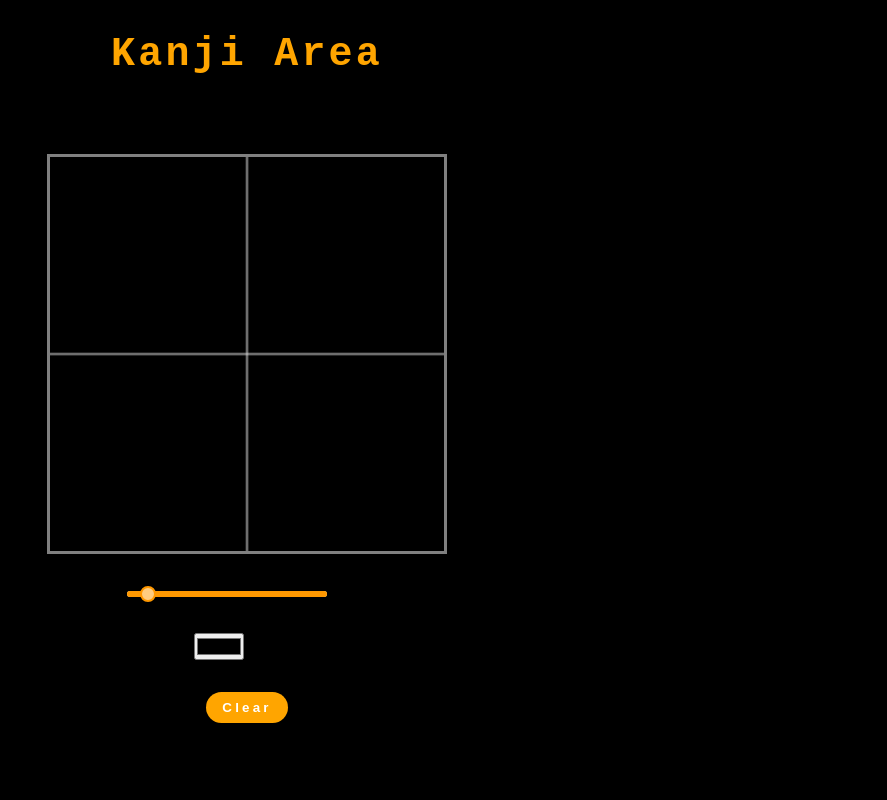
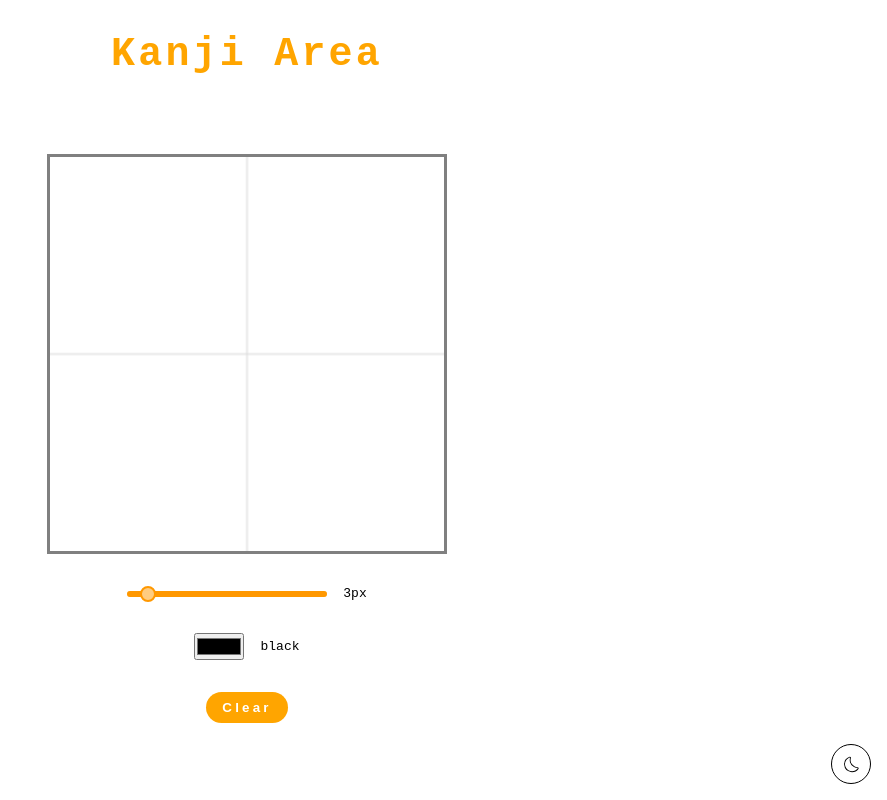
Before and after one commit to Filippo-Dembech/kanji-area, a React (Vite) app: page / in a window 1280 px wide. Shown: the whole page, without its empty margins (393-1280 px from the left). Built offline with nearby package versions, Linux system fonts and the light colour scheme.

Commit message:
theme: add dark theme

```diff
--- a/package.json
+++ b/package.json
@@ -14,7 +14,8 @@
   },
   "dependencies": {
     "react": "^19.1.1",
-    "react-dom": "^19.1.1"
+    "react-dom": "^19.1.1",
+    "react-icons": "^5.5.0"
   },
   "devDependencies": {
     "@eslint/js": "^9.36.0",
--- a/src/App.tsx
+++ b/src/App.tsx
@@ -1,11 +1,16 @@
 import { useEffect, useState, type CSSProperties } from "react";
 import KanjiCanvas from "./KanjiCanvas";
+import { CiDark, CiLight } from "react-icons/ci";
 
 export default function App() {
-
-    const [lineWidth, setLineWidth] = useState(() => Number(localStorage.getItem("lineWidth")) || 3);
-    const [color, setColor] = useState(() => localStorage.getItem("color") || "black");
+    const [lineWidth, setLineWidth] = useState(
+        () => Number(localStorage.getItem("lineWidth")) || 3
+    );
+    const [color, setColor] = useState(
+        () => localStorage.getItem("color") || "black"
+    );
     const [isCanvasClear, setIsCanvasClear] = useState(false);
+    const [isDarkTheme, setIsDarkTheme] = useState(false);
 
     const pageStyle: CSSProperties = {
         height: "100dvh",
@@ -27,7 +32,15 @@ export default function App() {
 
     useEffect(() => {
         setIsCanvasClear(false);
-    }, [isCanvasClear])
+    }, [isCanvasClear]);
+
+    useEffect(() => {
+        if (isDarkTheme) {
+            document.body.style.backgroundColor = "black"
+        } else {
+            document.body.style.backgroundColor = "white"
+        }
+    }, [isDarkTheme])
 
     return (
         <div style={pageStyle}>
@@ -42,7 +55,11 @@ export default function App() {
                     justifyContent: "center",
                 }}
             >
-                <KanjiCanvas lineWidth={lineWidth} color={color} clear={isCanvasClear}/>
+                <KanjiCanvas
+                    lineWidth={lineWidth}
+                    color={color}
+                    clear={isCanvasClear}
+                />
                 <div
                     style={{
                         display: "flex",
@@ -55,11 +72,9 @@ export default function App() {
                         min="1"
                         max="30"
                         value={lineWidth}
-                        onChange={(e) =>
-                            (setLineWidth(Number(e.target.value)))
-                        }
+                        onChange={(e) => setLineWidth(Number(e.target.value))}
                     />
-                    <span>{lineWidth}px</span>
+                    <span style={{ color: isDarkTheme ? "#fff" : "#000"}}>{lineWidth}px</span>
                 </div>
                 <div
                     style={{
@@ -73,7 +88,7 @@ export default function App() {
                         value={color}
                         onChange={(e) => setColor(e.target.value)}
                     />
-                    <span>{color}</span>
+                    <span style={{ color: isDarkTheme ? "#fff" : "#000"}}>{color}</span>
                 </div>
                 <button
                     style={{
@@ -89,6 +104,26 @@ export default function App() {
                 >
                     Clear
                 </button>
+                <button
+                    style={{
+                        position: "absolute",
+                        bottom: "1rem",
+                        right: "1rem",
+                        display: "flex",
+                        justifyContent: "center",
+                        alignItems: "center",
+                        width: "2.5rem",
+                        height: "2.5rem",
+                        borderRadius: "50%",
+                        fontSize: "1.3rem",
+                        color: isDarkTheme ? "#fff" : "#000",
+                        backgroundColor: isDarkTheme ? "#000" : "#fff",
+                        border: `1px solid ${isDarkTheme ? "#fff" : "#000"}`,
+                    }}
+                    onClick={() => setIsDarkTheme((theme) => !theme)}
+                >
+                    {isDarkTheme ? <CiLight /> : <CiDark />}
+                </button>
             </div>
         </div>
     );
```
Also changed, not shown: src/KanjiCanvas.tsx (+0 -198 lines), 1 other file (tests, documents, lock files or other folders).
